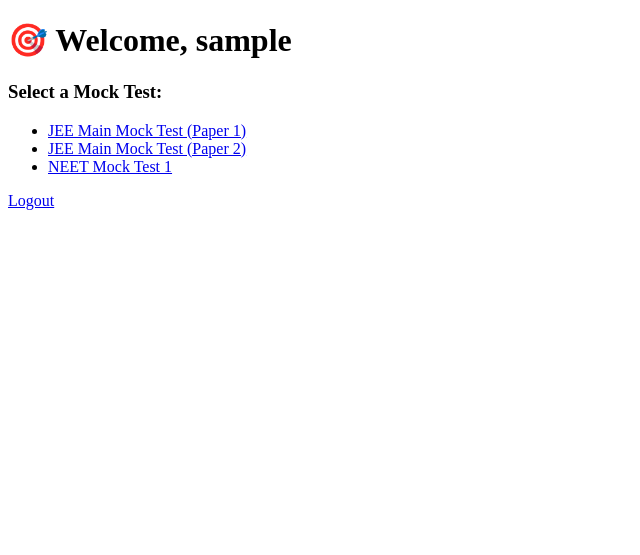
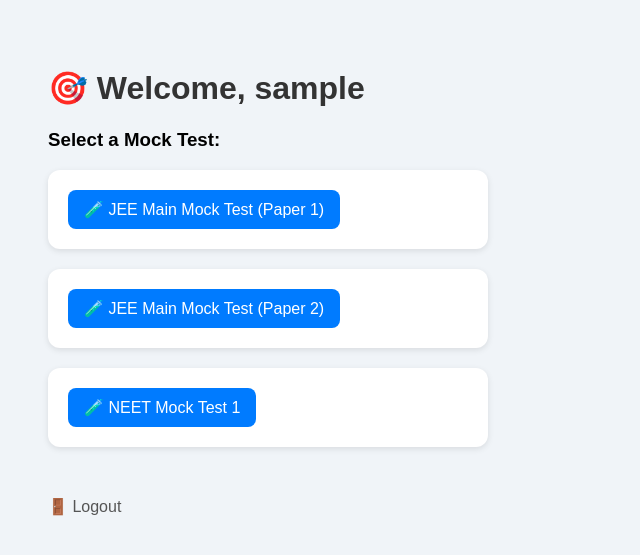
Before and after one commit to Satyabrat2005/Unboxed, a Flask app: page /dashboard in a window 1280 px wide. Shown: the top 555 px of the page, without its empty margins (0-640 px from the left). Run offline with Flask 3, Linux system fonts and the light colour scheme; the visitor is signed in with stand-in values (Sample User, id 1); parts of the project's set-up code (start-up, migrations or seed data) failed here and were passed over.

Commit message:
Add test address

```diff
--- a/templates/dashboard.html
+++ b/templates/dashboard.html
@@ -1,14 +1,72 @@
 <!DOCTYPE html>
 <html>
-<head><title>Dashboard</title></head>
+<head>
+  <title>Dashboard</title>
+  <style>
+    body {
+      font-family: Arial, sans-serif;
+      padding: 40px;
+      background: #f0f4f8;
+    }
+    h1 {
+      color: #333;
+    }
+    .test-card {
+      background: #fff;
+      padding: 20px;
+      border-radius: 12px;
+      box-shadow: 0 2px 6px rgba(0,0,0,0.1);
+      margin-bottom: 20px;
+      max-width: 400px;
+    }
+    form button {
+      background: #007bff;
+      color: white;
+      border: none;
+      padding: 10px 16px;
+      border-radius: 8px;
+      cursor: pointer;
+      font-size: 16px;
+    }
+    form button:hover {
+      background: #0056b3;
+    }
+    .logout {
+      margin-top: 30px;
+      display: inline-block;
+      color: #555;
+      text-decoration: none;
+    }
+    .logout:hover {
+      text-decoration: underline;
+    }
+  </style>
+</head>
 <body>
   <h1>🎯 Welcome, {{ username }}</h1>
   <h3>Select a Mock Test:</h3>
-  <ul>
-    <li><a href="/test/jee_paper1">JEE Main Mock Test (Paper 1)</a></li>
-    <li><a href="/test/jee_paper2">JEE Main Mock Test (Paper 2)</a></li>
-    <li><a href="/test/neet_mock1">NEET Mock Test 1</a></li>
-  </ul>
-  <a href="/logout">Logout</a>
+
+  <div class="test-card">
+    <form action="{{ url_for('start_test') }}" method="POST">
+      <input type="hidden" name="test_id" value="jee_paper1.csv">
+      <button type="submit">🧪 JEE Main Mock Test (Paper 1)</button>
+    </form>
+  </div>
+
+  <div class="test-card">
+    <form action="{{ url_for('start_test') }}" method="POST">
+      <input type="hidden" name="test_id" value="jee_paper2.csv">
+      <button type="submit">🧪 JEE Main Mock Test (Paper 2)</button>
+    </form>
+  </div>
+
+  <div class="test-card">
+    <form action="{{ url_for('start_test') }}" method="POST">
+      <input type="hidden" name="test_id" value="neet_mock1.csv">
+      <button type="submit">🧪 NEET Mock Test 1</button>
+    </form>
+  </div>
+
+  <a class="logout" href="/logout">🚪 Logout</a>
 </body>
 </html>
```
